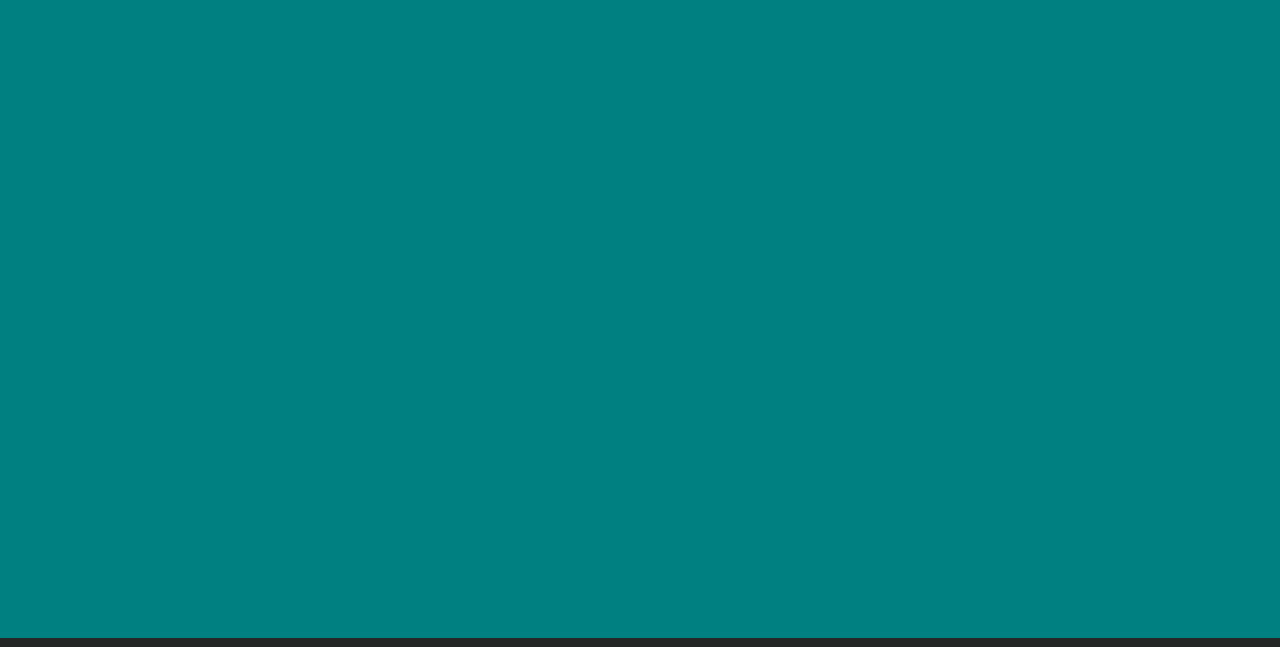
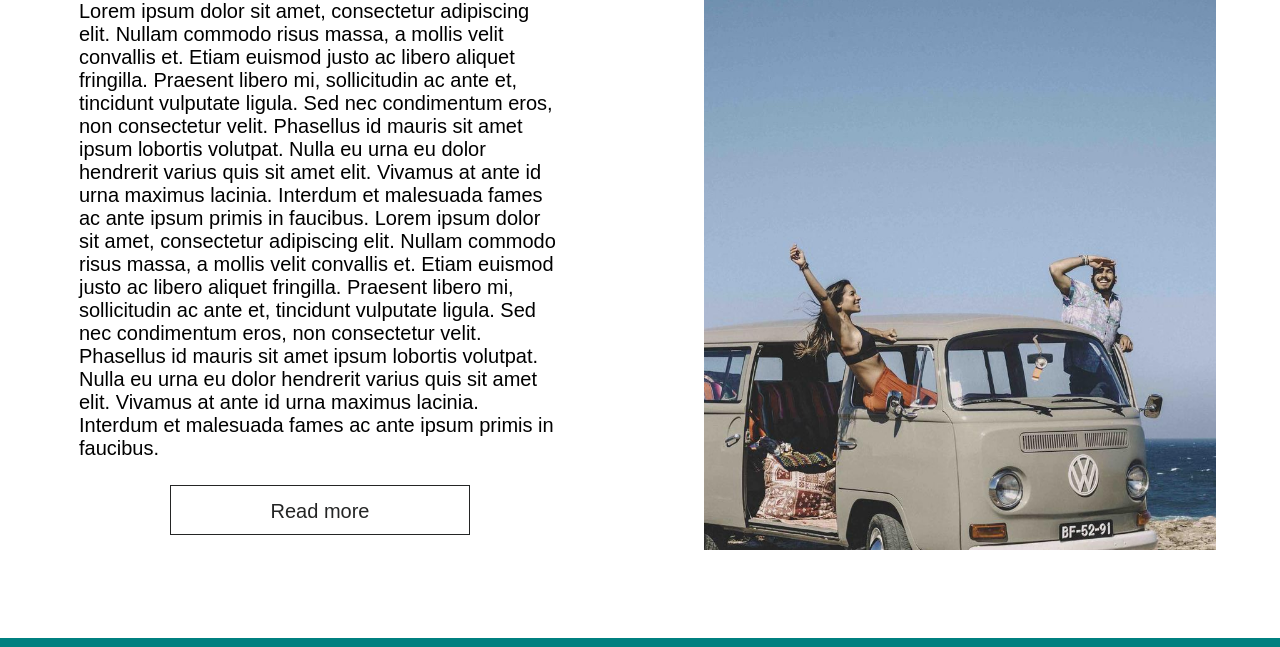
Before and after one commit to MvxJ/vw-project, a plain HTML site: page index.html in a window 1280 px wide. Shown: the part 922-1569 px from the top of the page. Drawn offline with Linux system fonts and the light colour scheme.

Commit message:
Creating brand section in index.js

```diff
--- a/assets/styles/indexstyle.css
+++ b/assets/styles/indexstyle.css
@@ -1,3 +1,7 @@
+body {
+    overflow-x: hidden;
+}
+
 .main {
     position: relative;
     top: 65px;
@@ -14,6 +18,67 @@
     width: 100%;
     height: 100vh;
     background-color: teal;
+}
+
+#brand {
+    width: 100vw;
+    min-height: 100vh;
+    display: flex;
+    align-items: center;
+}
+
+.brand-description {
+    display: flex;
+    justify-content: space-around;
+    width: 100%;
+    min-height: 600px;
+}
+
+.brand-info {
+    width: 40%;
+    padding: 15px;
+    font-size: 20px;
+}
+
+.brand-info h3 {
+    font-size: 38px;
+    margin-bottom: 15px;
+    font-weight: 100;
+}
+
+.brand-info h3 span {
+    font-weight: 600;
+}
+
+.brand-info a{
+    color: #242525;
+    border: 1px solid #242525;
+    text-decoration: none;
+    display: block;
+    width: 300px;
+    height: 50px;
+    line-height: 50px;
+    text-align: center;
+    margin-left: calc(50% - 150px);
+    margin-top: 25px;
+    transition: all 0.3s ease-in-out;
+}
+
+.brand-info a:hover {
+    background-color: #242525;
+    color: #fff;
+}
+
+.brand-banner {
+    width: 40%;
+    background-image: url('/assets/img/index/vw-pickle-brand.jpg');
+    background-position: center;
+    background-size: cover;
+    transition: all 0.5s ease;
+}
+
+.brand-banner:hover {
+    transform: scale(1.03);
 }
 
 .slider {
@@ -127,6 +192,23 @@
     .slide .content {
         width: 50vw;
     }
+
+    .brand-description {
+        height: auto;
+        flex-direction: column;
+        align-items: center;
+    }
+
+    .brand-info {
+        width: 100%;
+    }
+
+    .brand-banner {
+        width: 90%;
+        height: 300px;
+        padding: 15px;
+        margin-bottom: 15px;
+    }
 }
 
 @media screen and (max-width: 700px) {
--- a/index.html
+++ b/index.html
@@ -120,7 +120,33 @@
                     </div>
                 </div>
             </section>
+            <section id="brand">
+                <div class="brand-description">
+                    <div class="brand-info">
+                        <h3>Why choose <span>Volkswagen</span> ?</h3>
+                        <p>Lorem ipsum dolor sit amet, consectetur adipiscing elit. Nullam commodo risus massa,
+                            a mollis velit convallis et. Etiam euismod justo ac libero aliquet fringilla. Praesent libero mi,
+                             sollicitudin ac ante et, tincidunt vulputate ligula. Sed nec condimentum eros, non consectetur velit. Phasellus id mauris sit amet ipsum
+                            lobortis volutpat. Nulla eu urna eu dolor hendrerit varius quis sit amet elit.
+                             Vivamus at ante id urna maximus lacinia. Interdum et malesuada fames ac ante ipsum primis in faucibus.
+                             Lorem ipsum dolor sit amet, consectetur adipiscing elit. Nullam commodo risus massa,
+                             a mollis velit convallis et. Etiam euismod justo ac libero aliquet fringilla. Praesent libero mi,
+                              sollicitudin ac ante et, tincidunt vulputate ligula. Sed nec condimentum eros, non consectetur velit. Phasellus id mauris sit amet ipsum
+                             lobortis volutpat. Nulla eu urna eu dolor hendrerit varius quis sit amet elit.
+                              Vivamus at ante id urna maximus lacinia. Interdum et malesuada fames ac ante ipsum primis in faucibus.</p>
+                        <a href="">Read more</a>
+                    </div>
+                    <a href="" class="brand-banner">
+                    </a>
+                </div>
+            </section>
             <section id="new-models">
+
+            </section>
+            <section id="concept">
+
+            </section>
+            <section id="news">
 
             </section>
         </div>
```
Also changed, not shown: assets/img/index/vw-pickle-brand.jpg (added).
